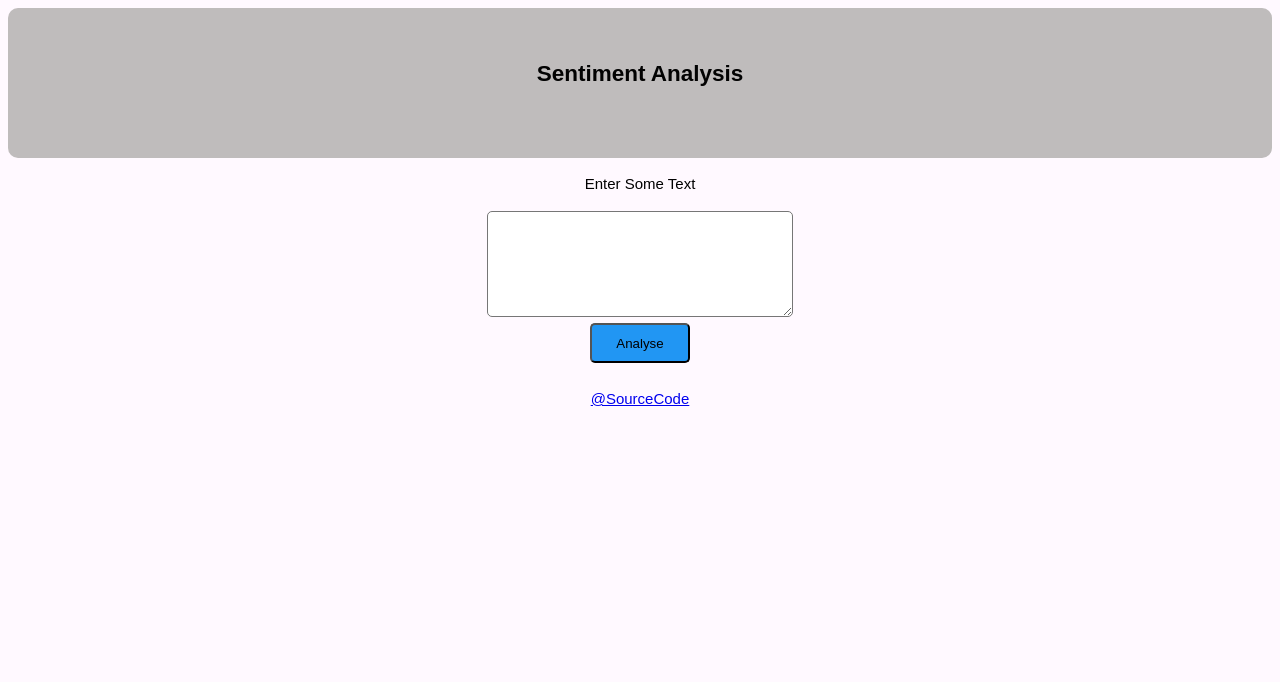
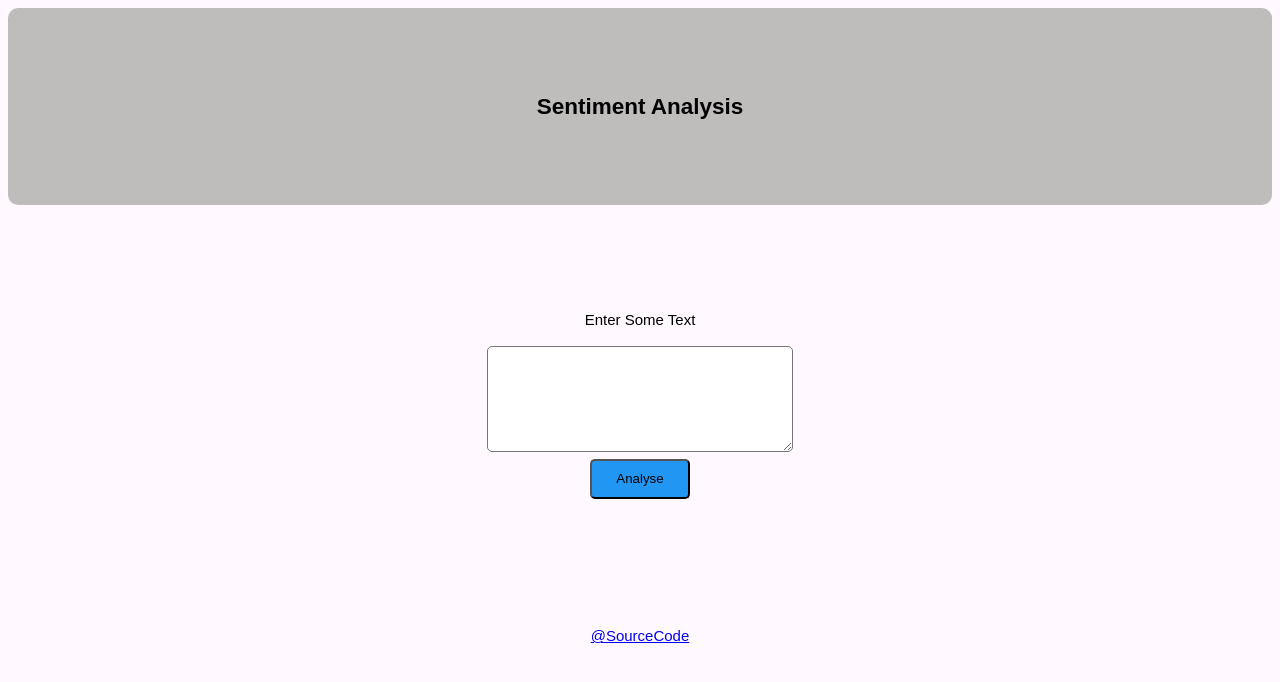
Before and after one commit to glingden/Sentiment-Analysis-Demo, a Flask app: page / in a window 1280 px wide. Shown: the top 682 px of the page. Run offline with Flask 2, Linux system fonts and the light colour scheme; parts of the project's set-up code (start-up, migrations or seed data) failed here and were passed over.

Commit message:
CSS style file

```diff
--- a/static/css/styles.css
+++ b/static/css/styles.css
@@ -9,16 +9,16 @@ body{
 /* header */
 header{
 	background: #bfbcbc;
-	height: 120px;
+	height: 10%;
 	width: 100%;
-	padding-top: 30px;
+	padding: 5% 0;
     border-radius: 10px;
 
 
 }
 
 /*center header's text */
-header h2{
+header h2, p{
 	text-align:center;
 	color: #020202;
 
@@ -26,7 +26,7 @@ header h2{
 
 .ml-container{
 	width: 100%;
-	margin: auto;
+	margin: 7% auto;
 	overflow: hidden;
 }
 
@@ -69,14 +69,19 @@ textarea {
 /* predicted page */
 .results{
 	border-radius: 5px;
-    margin: 25px auto;
+    margin: 10% auto;
     text-align: center;
 
 }
 
+
+footer {
+	height:100px;
+    margin-top:auto;
+}
+
 .sourcecode{
-	border-radius: 5px;
-    margin: 0 auto;
+    margin:  5% auto;
     text-align: center;
 
 }
```
